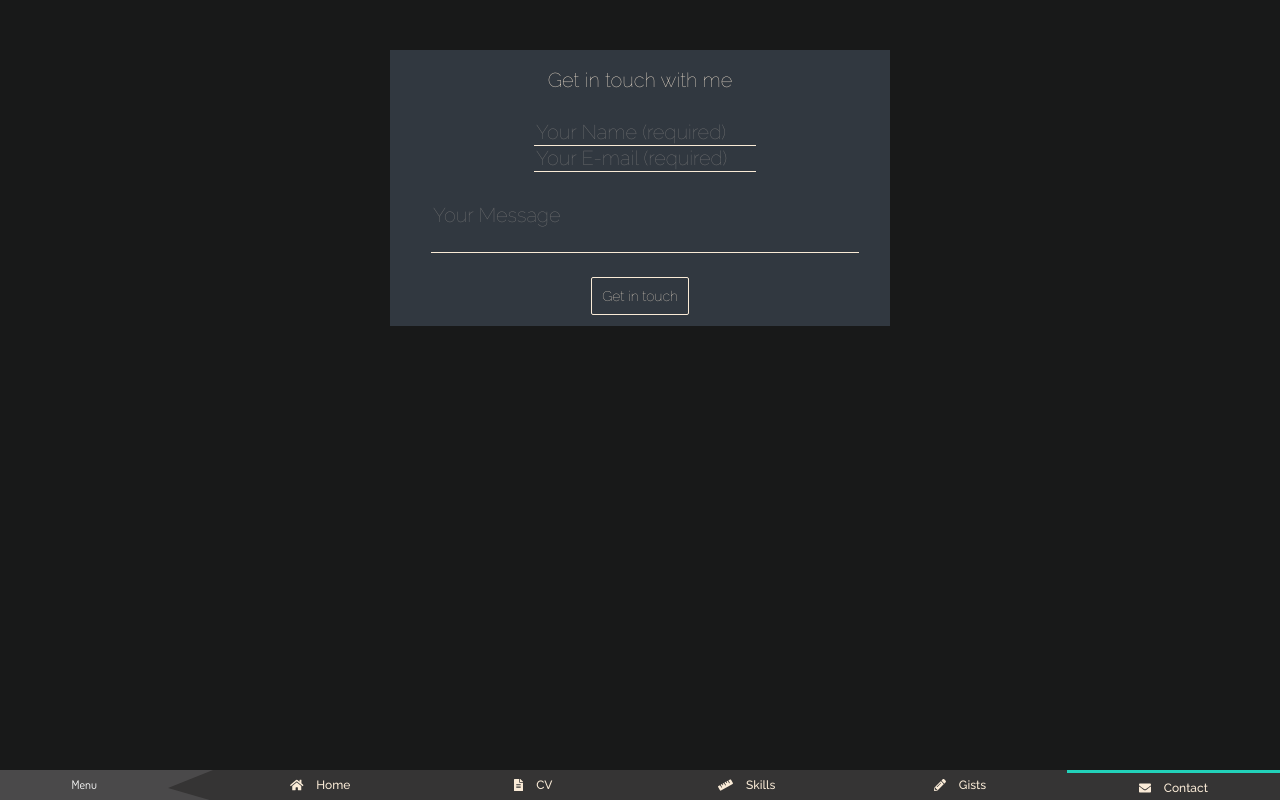
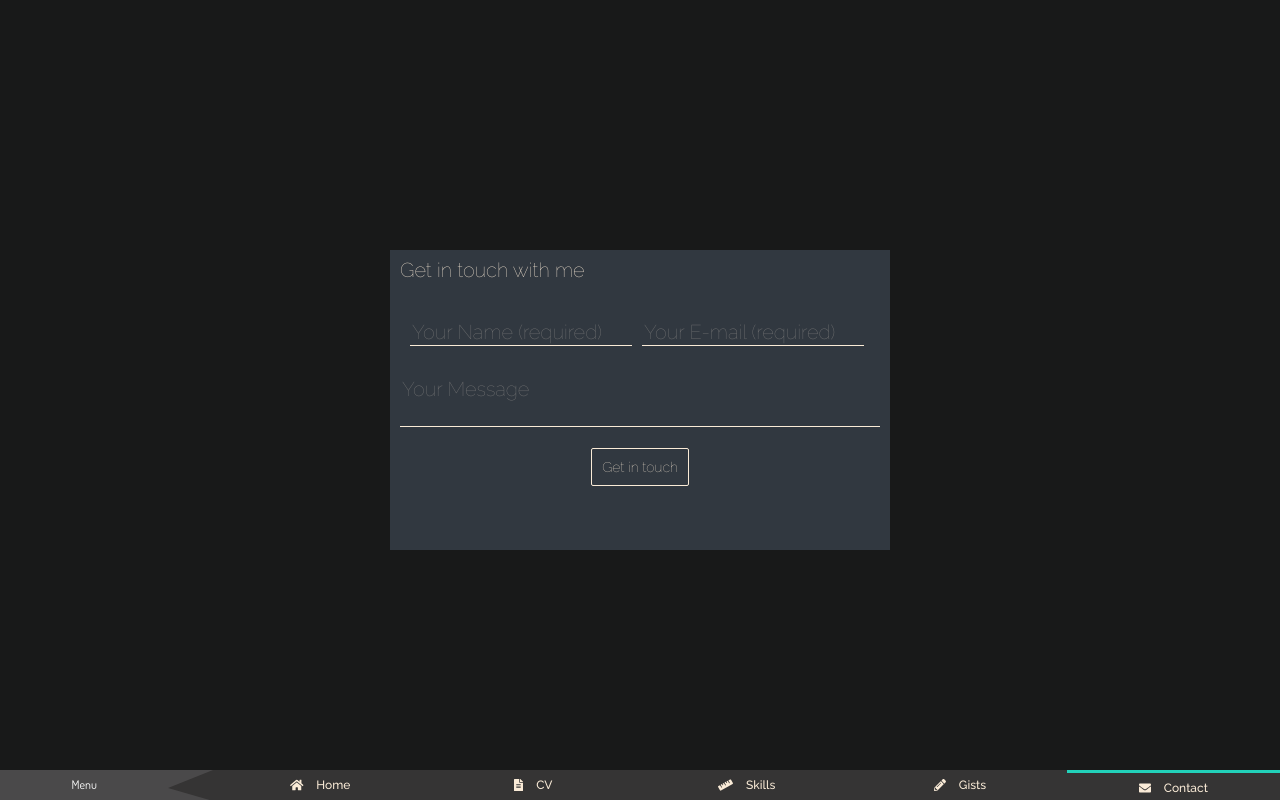
Before and after one commit to vinnnnz/vinz, a React (Create React App) app: page /contact in a window 1280 px wide. Built offline with nearby package versions, Linux system fonts and the light colour scheme.

Commit message:
Centered contact form

```diff
--- a/src/contact/contact.css
+++ b/src/contact/contact.css
@@ -2,15 +2,16 @@
     background: #181919;
     height: 100%;
     overflow: auto;
+    display: flex;
+    justify-content: center;
+    align-items: center;
 }
 
 .contact-form {
     width: 500px;
-    margin: 0 auto;
-    top: 50px;
-    position: relative;
+    height: 300px;
     background: #313840;
-    padding: 20px;
+    padding: 10px;
 }
 
 .contact-form div {
@@ -19,6 +20,7 @@
     font-size: 20px;
     font-family: 'Raleway', sans-serif;
     padding-bottom: 30px;
+    display: flex;
 }
 
 .contact-form input {
@@ -31,6 +33,7 @@
     margin-left: 10px;
     font-family: 'Raleway', sans-serif;
     font-weight: 100;
+    margin-top: 10px;
 }
 
 .contact-form textarea {
@@ -40,8 +43,7 @@
     outline: none;
     font-weight: 100;
     color: antiquewhite;
-    margin-left: 10px;
-    width: 93%;
+    width: 100%;
     resize: none;
     font-family: 'Raleway', sans-serif;
     font-weight: 100;
```
